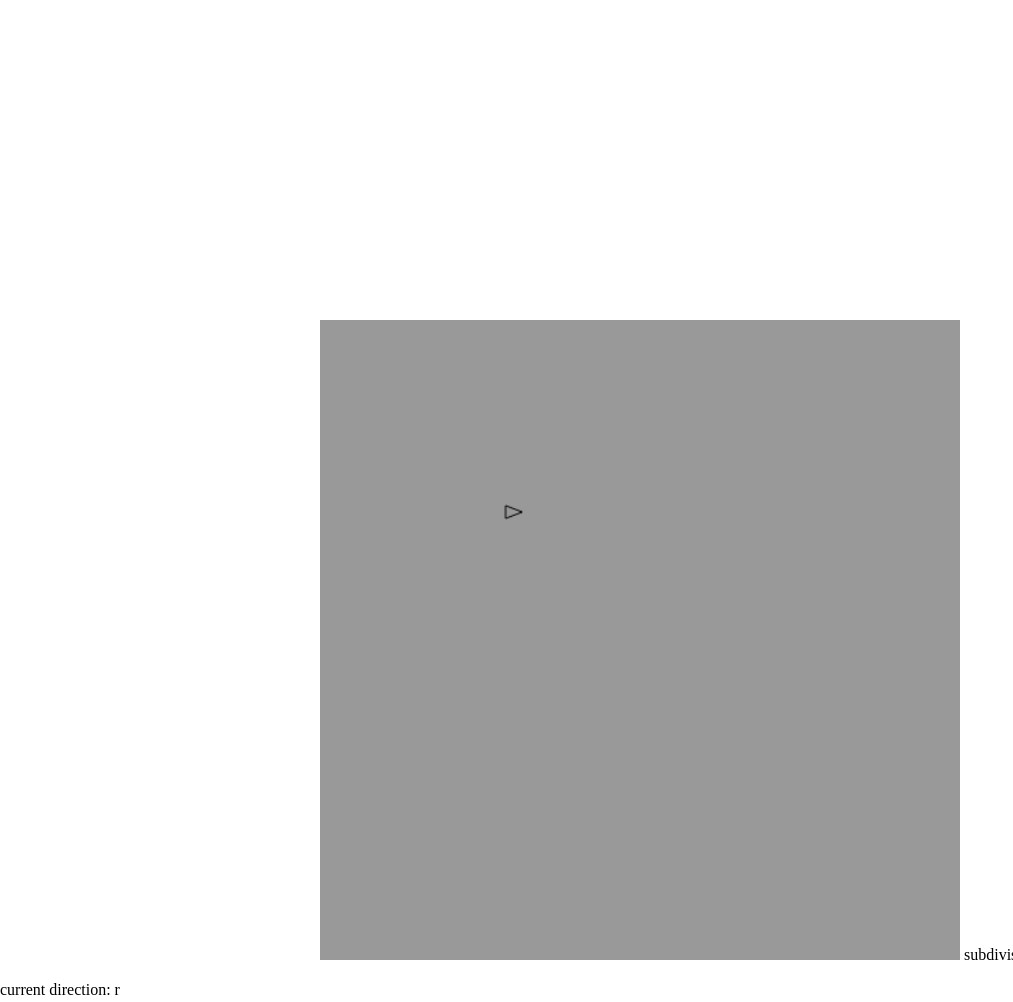
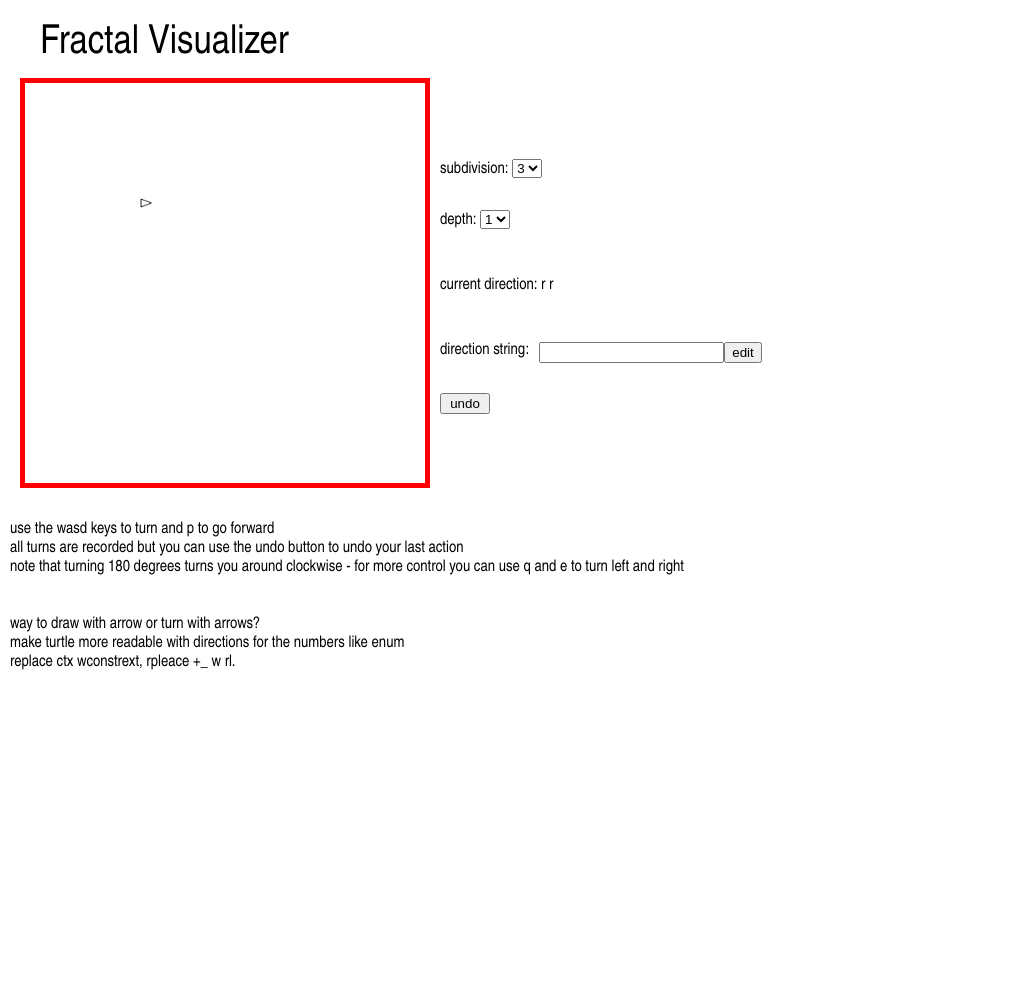
Before and after one commit to ryanwmichaud/Fractals, a plain HTML site: page index.html in a window 1280 px wide. Shown: the top 1002 px of the page, without its empty margins (0-1013 px from the left). After the commit the page ends 800 px from the top, so only its background shows below. Drawn offline with Linux system fonts and the light colour scheme.

Commit message:
style, string input, start undo. checkout state vs t.direction

```diff
--- a/index.html
+++ b/index.html
@@ -8,7 +8,15 @@
         <link rel="stylesheet" href="style.css">
     </head>
     <body>
+        <header>
+            <p id="title">Fractal Visualizer</p>
+        </header>
+        <div id="mainCon">
+            <div id="canvasCon">
                 <canvas width="500" height="500" id="canvas">Browser not capable of displaying the canvas</canvas>
+            </div>
+            <div id="inputCon">
+                <div>
                     <label for="scaleInput">subdivision: </label>
                     <select name="scaleInput" id="scaleInput">
                         <option value="1">1</option>
@@ -17,6 +25,9 @@
                     <option value="4" >4</option>
                     <option value="5">5</option>
                     </select>
+
+                </div>
+                <div>
                     <label for="depthInput">depth: </label>
                     <select name="depthInput" id="depthInput">
                         <option value="1" selected="true">1</option>
@@ -25,14 +36,29 @@
                         <option value="4">4</option>
                         <option value="5">5</option>
                     </select>
+                </div>
+
                 <p id="direction"></p>
+                <form action="" onsubmit="return false" id="strEditForm">
+                    <label for="strEdit">direction string: </label>
+                    <input type="text" id="strEdit" name="strEdit"></input>
+                    <button id="strEditSubmit">edit</button>
+                </form>
+                <button id="undo">undo</button>
+
+            </div>
+
+        </div>
+
+
+
         <p>
 
-            wasd to turn and f to go forward <br>
-            all turns are recorded <br>
+            use the wasd keys to turn and p to go forward <br>
+            all turns are recorded but you can use the undo button to undo your last action <br>
             note that turning 180 degrees turns you around clockwise - for more control you can use q and e to turn left and right <br>
             <br>
-            idea: show instruction string in textbox and let the user edit it and submit
+
             <br> way to draw with arrow or turn with arrows?
             <br> make turtle more readable with directions for the numbers like enum
             <br> replace ctx  wconstrext, rpleace +_ w rl.
--- a/main.js
+++ b/main.js
@@ -14,17 +14,17 @@ let canvas, ctx
         const scaleInput = document.getElementById('scaleInput')
         const depthInput = document.getElementById('depthInput')
         const currDir = document.getElementById('direction')
+        const strEdit = document.getElementById('strEdit')
+        const strEditSubmit = document.getElementById('strEditSubmit')
+        const undo = document.getElementById('undo')
         function rec(t, size, depth, scale, str){
-
             function recForward(){
                 rec(t,size/scale,depth-1,scale,str)
             }
-
             if(depth===0){
                 t.forward(size)
             }
             else{
-
                 for(const i of str ){
                     if (i === 'f'){
                         recForward()
@@ -36,33 +36,42 @@ let canvas, ctx
                 }
             }
         }
-        scaleInput.addEventListener('change',()=>{
-            scale = parseInt(scaleInput.value)
-            console.log('scaleinevent depth:',depth,'\nscale:',scale,'str:',str)
+        function reDraw(){
             t.reset()
             ctx.clearRect(0,0,canvas.height,canvas.width)
             ctx.beginPath()
-            ctx.moveTo(150,150)
+            ctx.moveTo(t.startx,t.starty)
             rec(t,size,depth,scale,str)
             t.drawTurtle()
+        }
+        scaleInput.addEventListener('change',()=>{
+            scale = parseInt(scaleInput.value)
+            //console.log('scaleinevent depth:',depth,'\nscale:',scale,'str:',str)
+            reDraw()
         })
         depthInput.addEventListener('change',()=>{
             depth = parseInt(depthInput.value)
-            console.log('depthinevent depth:',depth,'\nscale:',scale,'str:',str)
-            t.reset()
-            ctx.clearRect(0,0,canvas.height,canvas.width)
-            ctx.beginPath()
-            ctx.moveTo(150,150)
-            rec(t,size,depth,scale,str)
-            t.drawTurtle()
+            //console.log('depthinevent depth:',depth,'\nscale:',scale,'str:',str)
+            reDraw()
+        })
+        strEditSubmit.addEventListener('click',()=>{
+            str = strEdit.value
+            reDraw()
+        })
+        undo.addEventListener('click',()=>{
+            str=str.slice(0,-1)
+            strEdit.value=str
+
+            states = states.slice(0,-1)
+            state = states.charAt(states.length-1)
+
+
+            console.log(state+' and  '+states);
+            currDir.textContent=`current direction:  ${state} ${states}`
+
+            reDraw()
         })
         document.addEventListener('keydown',(e)=>{
-            console.log('keypress begin and depth:',depth);
-
-            t.reset()
-            ctx.clearRect(0,0,canvas.height,canvas.width)
-            ctx.beginPath()
-
             switch(e.key){
                 case 'w':
 
@@ -81,6 +90,7 @@ let canvas, ctx
                             break
                     }
                     state='u'
+                    states=states+state
                     break
                 case 'd':
                     switch(state){
@@ -98,6 +108,7 @@ let canvas, ctx
                             break
                     }
                     state='r'
+                    states=states+state
                     break
                 case 's':
                     switch(state){
@@ -115,6 +126,7 @@ let canvas, ctx
                             break
                     }
                     state='d'
+                    states=states+state
                     break
                 case 'a':
                     switch(state){
@@ -132,8 +144,9 @@ let canvas, ctx
                             break
                     }
                     state='l'
+                    states=states+state
                     break
-                case 'f':
+                case 'p':
                     str=str+'f'
                     break
                 case 'q':
@@ -142,15 +155,12 @@ let canvas, ctx
                 case 'e':
                         str=str+'+'
                         break
+            }
+            currDir.textContent=`current direction:  ${state} ${states}`
+            strEdit.value=str
 
-            }
-
-
-
-            console.log('keyend and depth:',depth,'\nscale:',scale,'str:',str)
-            currDir.textContent='current direction: '+state
-            rec(t,size,depth,scale,str)
-            t.drawTurtle()
+            //console.log('keyend and depth:',depth,'\nscale:',scale,'str:',str)
+            reDraw()
 
         })
 
@@ -161,9 +171,9 @@ let canvas, ctx
         var scale = parseInt(scaleInput.value)
         //str = 'f+f-f-f+ff'
         var state = 'r'
+        var states = 'r'
         var str = ''
-        currDir.textContent=`current direction: ${state}`
-
+        currDir.textContent=`current direction: ${state} ${states}`
         ctx.beginPath()
         rec(t,size,depth,scale,str)
         t.drawTurtle()
--- a/style.css
+++ b/style.css
@@ -1,13 +1,49 @@
+
 body{
-    margin: 0;
+    margin-left: 10px;
     padding: 0;
-
+    font-family:'Arial Narrow', Arial, sans-serif;
 }
 
 #canvas{
-    width: 50%;
-    margin-left: 25%;
-    margin-top: 25%;
-    background-color: #999;
+
+    margin: 10px;
+    width: 400px;
+    height: 400px;
+    border: solid 5px red;
+}
+
+#title{
+    font-size: 40px;
+    margin-left: 30px;
+    margin-top: 20px;
+    margin-bottom: 0px;
+}
+#mainCon{
+    display: flex;
+    flex-direction: row;
+    flex-wrap: nowrap;
+    background-color: white;
 
 }
+#canvasCon{
+    background-color: white;
+}
+#inputCon{
+    display: flex;
+    background-color: white;
+    align-items: left;
+    justify-content: center;
+    flex-direction: column;
+    row-gap: 30px;
+
+}
+#strEditForm{
+    display: flex ;
+}
+#strEdit{
+    margin-left: 10px;
+}
+#undo{
+    width:  50px;
+}
```
Lines whose indentation alone changed are shown as unchanged.
